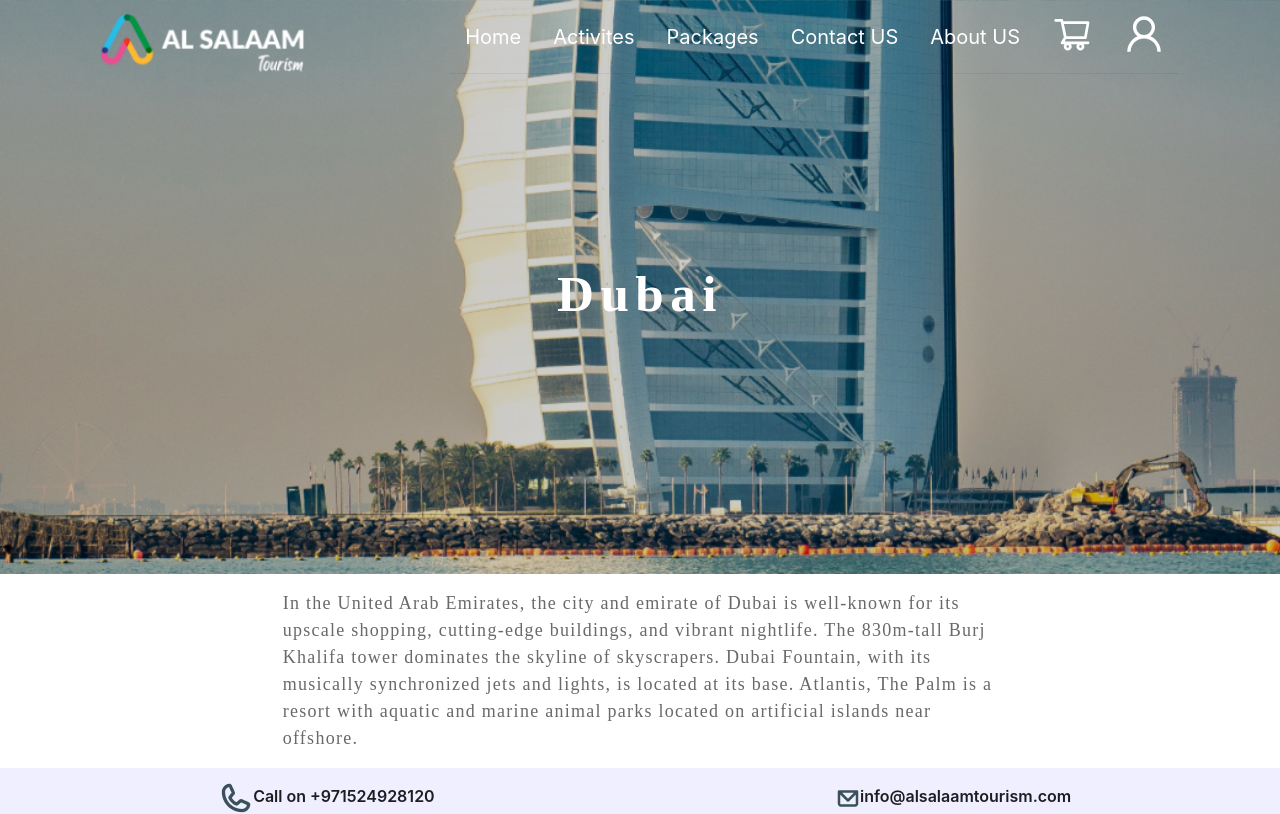
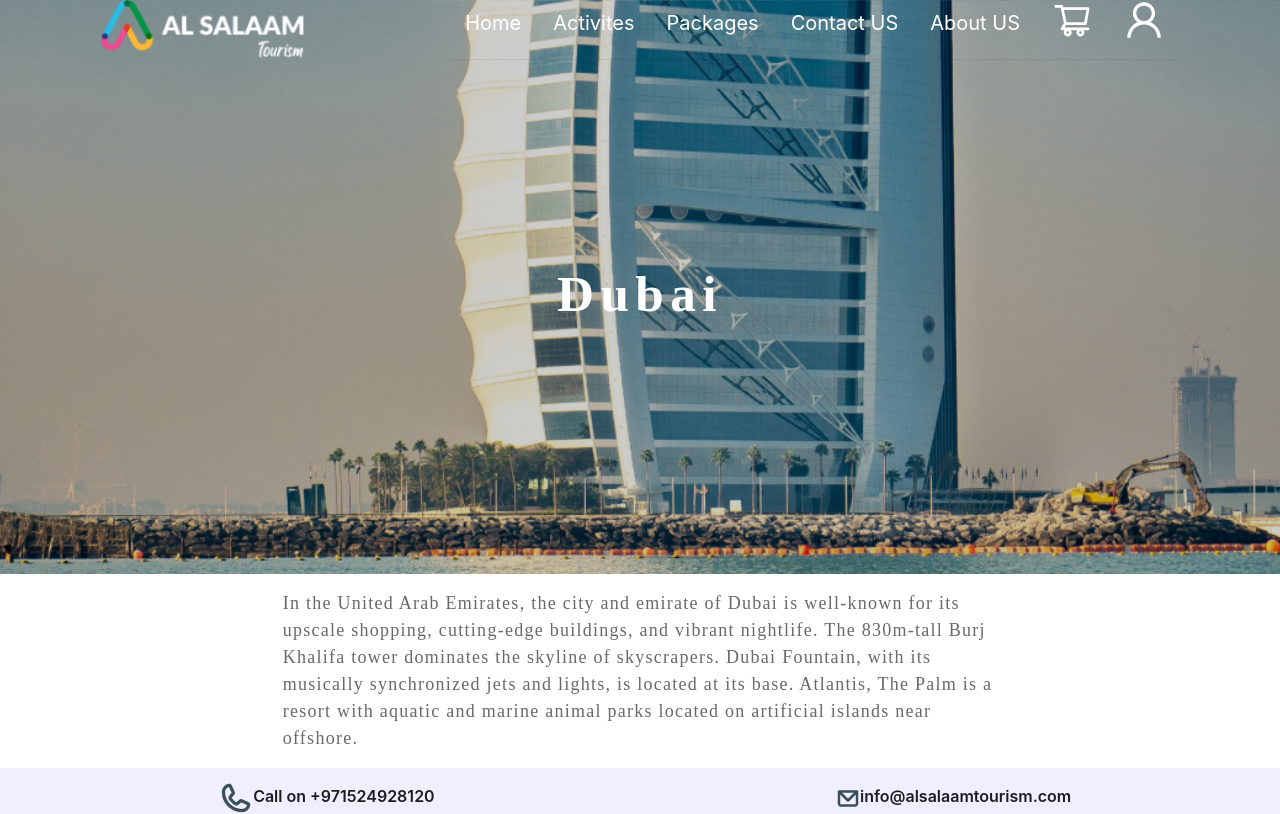
Before and after one commit to Al-Salaam/AlsalaamTourism-Frontend, a React (Vite) app: page /dubai in a window 1280 px wide. Shown: the top 814 px of the page. Built offline with nearby package versions, Linux system fonts and the light colour scheme; no server answers.

Commit message:
conflict resolved

```diff
--- a/src/components/common/Navbar.jsx
+++ b/src/components/common/Navbar.jsx
@@ -160,7 +160,7 @@ const Navbar = ({ showOverlayMessage }) => {
     <>
 
       <Row style={{
-        padding: isMobile ? "0" : "14px 100px",
+        padding: isMobile ? "10px" : "0 100px",
         backgroundColor: navbarBackgroundColor,
         position: 'fixed',
         top: 0,
@@ -239,7 +239,7 @@ const Navbar = ({ showOverlayMessage }) => {
               }}
 
             >
-              <Menu onClick={onClick} selectedKeys={[current]} mode="horizontal" items={items} style={{ backgroundColor: 'transparent', display: "flex", justifyContent: "end" }} /></ConfigProvider>
+              <Menu onClick={onClick} selectedKeys={[current]} mode="horizontal" items={items} style={{ backgroundColor: 'transparent'}} /></ConfigProvider>
           )}
         </Col>
       </Row>
```
